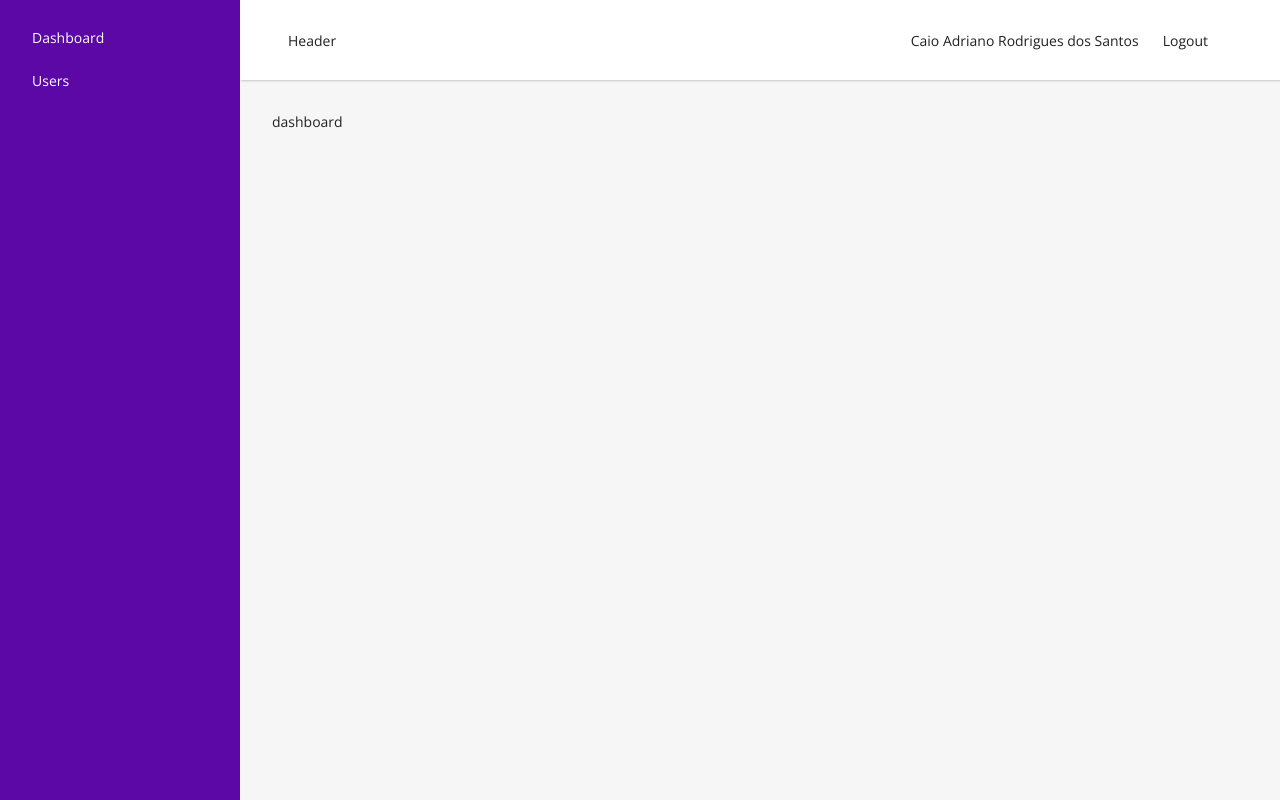
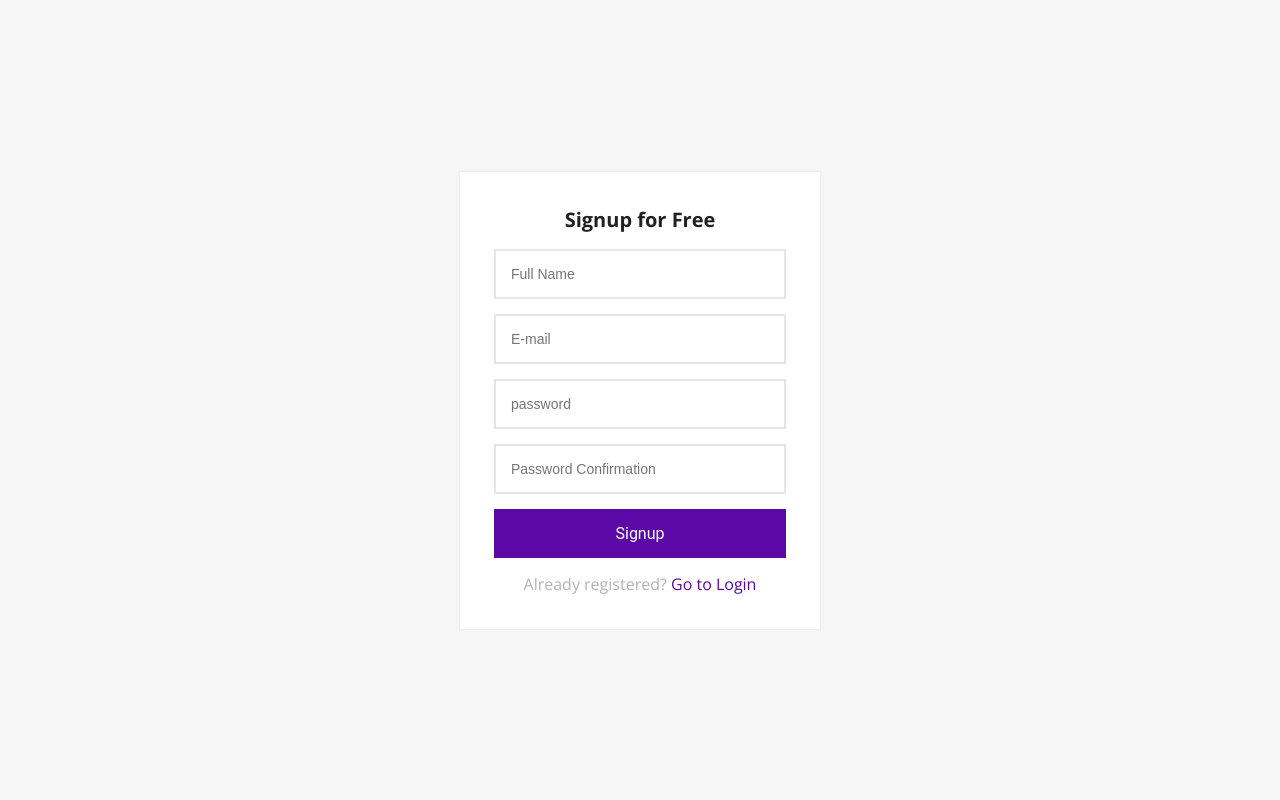
Before and after one commit to ccaioadriano/dashboard-fullstack, a React (Vite) app in the folder frontend/: page /signup in a window 1280 px wide. Before the commit this address led to /dashboard. Built offline with nearby package versions, Linux system fonts and the light colour scheme.

Commit message:
Creating guest layout

```diff
--- a/frontend/src/components/GuestLayout.jsx
+++ b/frontend/src/components/GuestLayout.jsx
@@ -10,7 +10,11 @@
 
   return (
     <div id="guestLayout">
-      <Outlet />
+      <div className="login-signup-form animated fadeInDown">
+        <div className="form">
+          <Outlet />
+        </div>
+      </div>
     </div>
   );
 }
--- a/frontend/src/contexts/ContextProvider.jsx
+++ b/frontend/src/contexts/ContextProvider.jsx
@@ -12,7 +12,7 @@
     name: "Caio Adriano Rodrigues dos Santos",
     email: "caiobhadriano@gmail.com",
   });
-  const [token, _setToken] = useState(123);
+  const [token, _setToken] = useState(null);
 
   const setToken = (token) => {
     _setToken(token);
--- a/frontend/src/views/Login.jsx
+++ b/frontend/src/views/Login.jsx
@@ -1,5 +1,29 @@
+import { Link } from "react-router-dom";
+
 function Login() {
-  return <>Ola Login</>;
+  const onSubmit = (event) => {
+    event.preventDefault();
+  };
+
+  return (
+    <form onSubmit={onSubmit}>
+      <h1 className="title">Login</h1>
+
+      <input type="email" name="email" id="email" placeholder="E-mail" />
+      <input
+        type="password"
+        name="password"
+        id="password"
+        placeholder="password"
+      />
+      <button type="submit" className="btn btn-block">
+        Login
+      </button>
+      <p className="message">
+        Not Registered? <Link to={"/signup"}>Create an account</Link>
+      </p>
+    </form>
+  );
 }
 
 export default Login;
--- a/frontend/src/views/Signup.jsx
+++ b/frontend/src/views/Signup.jsx
@@ -1,5 +1,42 @@
+import { Link } from "react-router-dom";
+
 function Signup() {
-    return ( <>Ola Signup</> );
+  const onSubmit = (event) => {
+    event.preventDefault();
+  };
+
+  return (
+    <form onSubmit={onSubmit}>
+      <h1 className="title">Signup for Free</h1>
+
+      <input
+        type="text"
+        name="fullName"
+        id="fullName"
+        placeholder="Full Name"
+      />
+      <input type="email" name="email" id="email" placeholder="E-mail" />
+      <input
+        type="password"
+        name="password"
+        id="password"
+        placeholder="password"
+      />
+      <input
+        type="password"
+        name="passwordConfirmation"
+        id="passwordConfirmation"
+        placeholder="Password Confirmation"
+      />
+
+      <button type="submit" className="btn btn-block">
+        Signup
+      </button>
+      <p className="message">
+        Already registered? <Link to={"/login"}>Go to Login</Link>
+      </p>
+    </form>
+  );
 }
 
 export default Signup;
```
